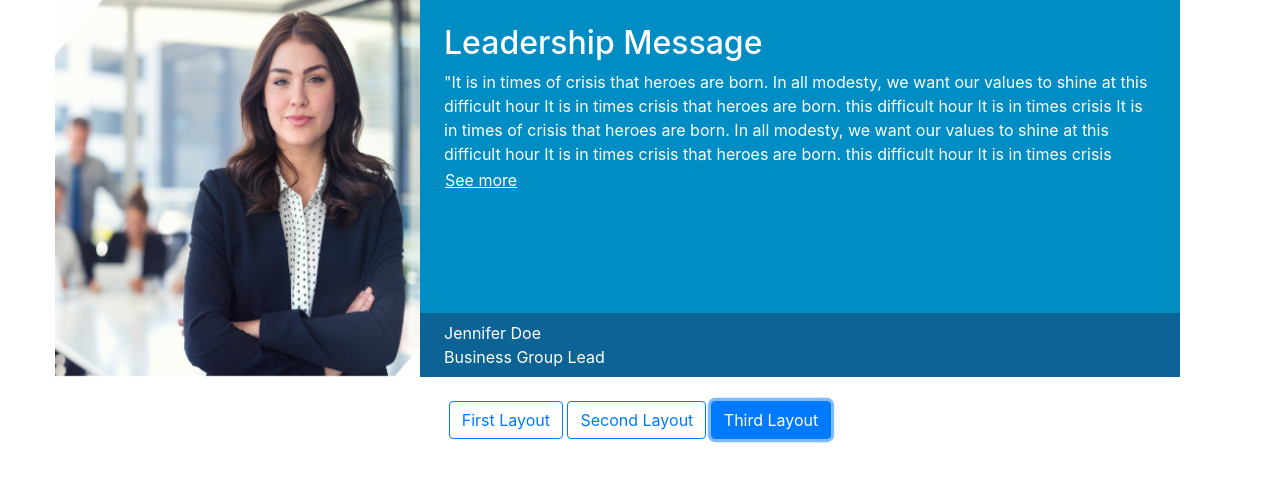
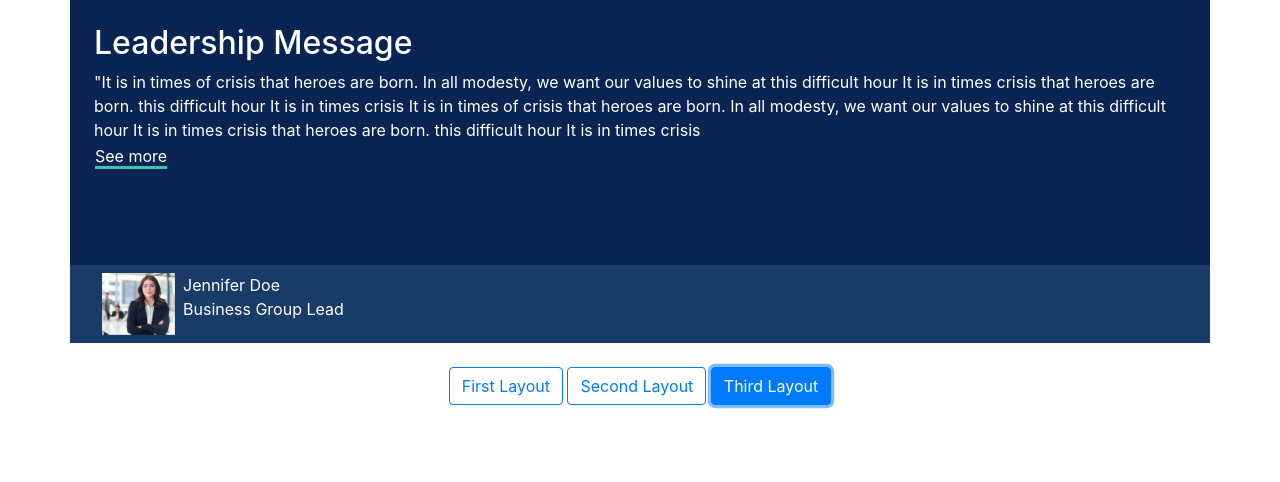
Before and after one commit to ameeramadian/Leadership-Message-Component, a plain HTML site: page index.html in a window 1280 px wide. Both pictures are taken after a click on the button "Third Layout". Drawn offline with nearby package versions, Linux system fonts and the light colour scheme; files that its build step writes are made by us from their sources.

Commit message:
added third layout

```diff
--- a/index.html
+++ b/index.html
@@ -11,7 +11,7 @@
 </head>
 <body>
     <article class="container">
-        <div class="row">
+        <div id="row" class="row">
             <div id="leftColumn" class=" p-0 col-4 row container">
                 <img id="leaderImage" src="/images/leader.png" class="img-fluid p-0 col-12" alt="leader's image">
             </div>
--- a/js/script.js
+++ b/js/script.js
@@ -62,29 +62,36 @@ function setLayoutButtonActive(activeLayout){
 }
 
 function styleTextButtons(buttonTextColor, decorationColor){
+    seeMoreButton.style.textDecoration = "underline";
+    seeMoreButton.style.textDecorationThickness = "3px";
+    seeMoreButton.style.textUnderlineOffset = "4px";
+    seeLessButton.style.textDecoration = "underline";
+    seeLessButton.style.textDecorationThickness = "3px";
+    seeLessButton.style.textUnderlineOffset = "4px";
+
     if (buttonTextColor  == "white" ){
-
         seeMoreButton.classList.toggle("text-white", true);
-        seeMoreButton.style.textDecoration = "underline";
         seeMoreButton.style.textDecorationColor = decorationColor;
-
         seeLessButton.classList.toggle("text-white", true);
-        seeLessButton.style.textDecoration = "underline";
         seeLessButton.style.textDecorationColor = decorationColor;
-
     } else {
-
         seeMoreButton.classList.toggle("text-white", false);
         seeMoreButton.style.color = buttonTextColor;
-        seeMoreButton.style.textDecoration = "underline";
         seeMoreButton.style.textDecorationColor = decorationColor;
-
         seeLessButton.classList.toggle("text-white", false);
         seeLessButton.style.color = buttonTextColor;
-        seeLessButton.style.textDecoration = "underline";
         seeLessButton.style.textDecorationColor = decorationColor;
+    }
+}
 
-    }
+function removeImageFromTitleDiv(){
+    leaderImage.remove();
+    let row = document.querySelector("#row");
+    row.appendChild(leftColumn);
+    leftColumn.appendChild(leaderImage)
+    leaderImage.classList.add("col-12")
+    leaderImage.classList.remove("m-2")
+    row.insertBefore(leftColumn, rightColumn)
 }
 
 ////////////////////////////////////////////////////////////////First Layout ////////////////////////////////////////////////////////////////
@@ -94,17 +101,13 @@ const backgroundDarkerBlue = "#0c6396";
 const backgroundLighterBlue = "#008dc4";
 
 function styleHorizontalLayout(){
-    if(rightColumn.classList.contains("col-12")){
         rightColumn.classList.add("col-8")
         rightColumn.classList.remove("col-12")
         rightColumn.classList.remove("col-md-8")
-    }
-    if(leftColumn.classList.contains("col-12")){
         leftColumn.classList.add("col-4");
         leftColumn.classList.remove("col-12");
         leftColumn.classList.remove("col-md-4");
         leftColumn.classList.remove("m-0");
-    }
 }
 
 function setBackgroundBlue(){
@@ -116,6 +119,7 @@ function setBackgroundBlue(){
 function removeTitleFromTopOfImage(){
     leftColumn.classList.remove("position-relative");
     titleDiv.classList.remove("position-absolute");
+    rightColumn.appendChild(titleDiv);
 }
 
 function styleFirstLayout(){
@@ -125,6 +129,7 @@ function styleFirstLayout(){
     setBackgroundBlue()
     styleHorizontalLayout()
     removeTitleFromTopOfImage()
+    removeImageFromTitleDiv()
     styleTextButtons("white", "white");
 }
 
@@ -144,17 +149,17 @@ const textDarkBlue = "#0A2554";
 const textDecoartionGreen = "#42C3AF";
 
 function styleVerticalLayout(){
-    if(rightColumn.classList.contains("col-8")){
         rightColumn.classList.remove("col-8")
         rightColumn.classList.add("col-12")
         rightColumn.classList.add("col-md-8")
-    }
-    if(leftColumn.classList.contains("col-4")){
         leftColumn.classList.remove("col-4")
         leftColumn.classList.add("col-12")
         leftColumn.classList.add("col-md-4")
         leftColumn.classList.add("m-0");
-    }
+}
+function repositionTitleDiv(){
+    titleDiv.remove();
+    leftColumn.appendChild(titleDiv);
 }
 
 function addTitleOnTopOfImage(){
@@ -178,6 +183,8 @@ function setTextDark(){
 function styleSecondLayout(){
     seeMoreButton.classList.add("my-4")
     seeLessButton.classList.add("my-4")
+    removeImageFromTitleDiv()
+    repositionTitleDiv();
     styleVerticalLayout()
     setBackgroundWhite()
     addTitleOnTopOfImage()
@@ -185,13 +192,9 @@ function styleSecondLayout(){
     styleTextButtons(textDarkBlue, textDecoartionGreen);
 }
 
-function repositionTitleDiv(){
-    titleDiv.remove();
-    leftColumn.appendChild(titleDiv);
-}
+
 
 secondLayoutBtn.addEventListener('click',event => {
-    repositionTitleDiv();
     setLayoutButtonActive(2);
     styleSecondLayout();
 
@@ -199,6 +202,9 @@ secondLayoutBtn.addEventListener('click',event => {
  });
 
  //////////////////////////////////////////////////////////////// third Layout ////////////////////////////////////////////////////////////////
+
+ const backgroundNavyBlue = "#0A2554";
+ const backgroundLighterNavyBlue = "#183b68";
 
 function placeImageinTitleDiv(){
     leftColumn.remove();
@@ -209,7 +215,28 @@ function placeImageinTitleDiv(){
     leaderImage.style.width = "73px"
 }
 
+function setBackgroundNavyBlue(){
+    messageDiv.style.background = backgroundNavyBlue;
+    titleDiv.style.background = backgroundLighterNavyBlue;
+    titleDiv.style.opacity = "1";
+}
+
+function styleStackedLayout(){
+        rightColumn.classList.remove("col-8")
+        rightColumn.classList.add("col-12")
+}
+
+function styleThirdLayout(){
+    messageDiv.classList.toggle("text-white",true);
+    setBackgroundNavyBlue()
+    styleStackedLayout()
+    removeTitleFromTopOfImage()
+    placeImageinTitleDiv();
+    styleTextButtons("white", textDecoartionGreen );
+}
+
  thirdLayoutBtn.addEventListener('click',event => {
     setLayoutButtonActive(3);
-    // placeImageinTitleDiv();
+    styleThirdLayout()
+
  });
```
